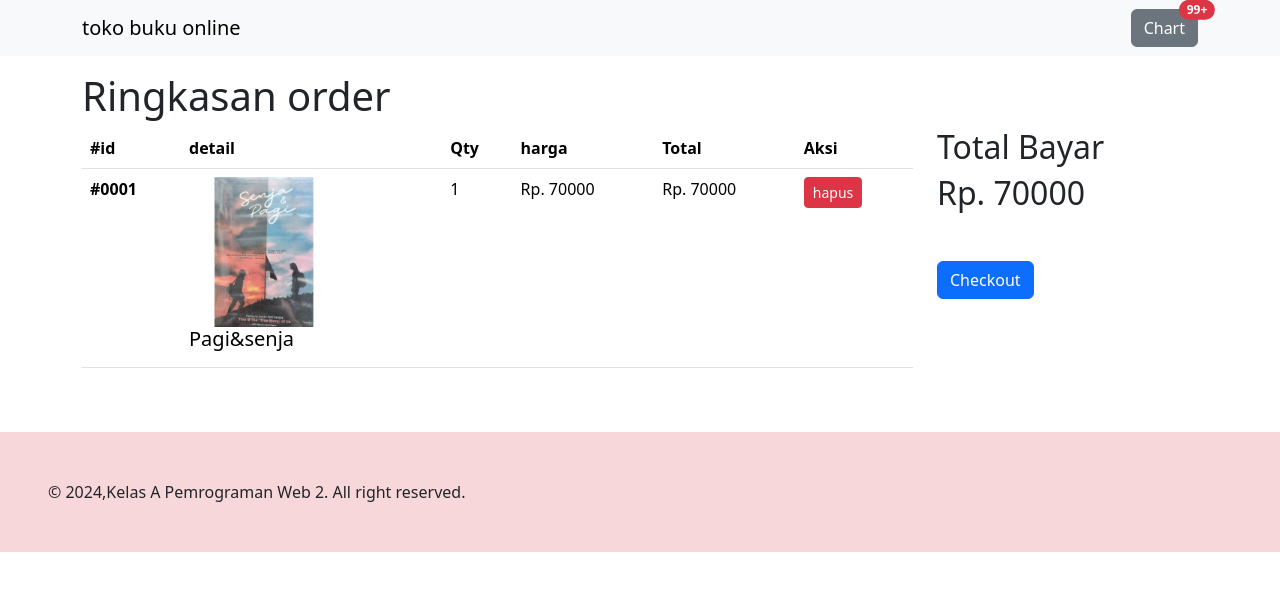
After one commit to juliaherwanda/pemrogramanweb2, a CodeIgniter 4 app: template toko-buku-online/app/Views/chart.php in a window 1280 px wide. The commit adds this page. Shown: the top 591 px of the page. Run offline with PHP 8.4 and a stand-in for CodeIgniter, Linux system fonts and the light colour scheme; the template is opened without the code that fills it, so the values that code supplies are empty; some libraries are stand-ins or nearby versions.

Commit message:
toko buku onlinr

```diff
--- a/toko-buku-online/app/Config/Routes.php
+++ b/toko-buku-online/app/Config/Routes.php
@@ -6,3 +6,4 @@ use CodeIgniter\Router\RouteCollection;
  * @var RouteCollection $routes
  */
 $routes->get('/', 'Home::index');
+$routes->get('/chart', 'Home::chart');
--- a/toko-buku-online/app/Controllers/Home.php
+++ b/toko-buku-online/app/Controllers/Home.php
@@ -8,4 +8,8 @@ class Home extends BaseController
     {
         return view('home');
     }
+
+    public function chart(){
+        return view('chart');
+    }
 }
--- /dev/null
+++ b/toko-buku-online/app/Views/chart.php
@@ -0,0 +1,48 @@
+<?= $this->extend('layout'); ?>
+
+<?= $this->section('main'); ?>
+<div class="container">
+    <h1>Ringkasan order</h1>
+    <div class="row">
+        <div class="col-9">
+            <table class="table table-stripe">
+                <thead>
+                    <tr>
+                        <th scope="col">#id</th>
+                        <th scope="col">detail</th>
+                        <th scope="col">Qty</th>
+                        <th scope="col">harga</th>
+                        <th scope="col">Total</th>
+                        <th scope="col">Aksi</th>
+                    </tr>
+                </thead>
+                <tbody>
+                    <tr>
+                        <th scope="row">#0001</th>
+                        <td>
+                            <img src="<?= base_url() . 'images/1.png' ?>" alt="" style="width: 150px; height: auto;">
+                            <h5>Pagi&senja</h5>
+                        </td>
+                        <td>1</td>
+                        <td>Rp. 70000</td>
+                        <td>Rp. 70000</td>
+                        <td>
+                            <button class="btn btn-sm btn-danger">hapus</button>
+                        </td>
+                    </tr>
+                </tbody>
+            </table>
+        </div>
+        <div class="col-3">
+            <div class="">
+                <h2 class="text-seccondary">Total Bayar</h2>
+                <h2>Rp. 70000</h2>
+                <div class="mt-5">
+                    <a href="<?= base_url('checkout')?>" class="btn btn-primary">Checkout</a>
+                </div>
+            </div>
+        </div>
+    </div>
+</div>
+
+<?= $this->endSection(); ?>
--- /dev/null
+++ b/toko-buku-online/app/Views/layout.php
@@ -0,0 +1,35 @@
+<!doctype html>
+<html lang="en">
+
+<head>
+    <meta charset="utf-8">
+    <meta name="viewport" content="width=device-width, initial-scale=1">
+    <title>toko buku online</title>
+    <link href="https://cdn.jsdelivr.net/npm/bootstrap@5.3.3/dist/css/bootstrap.min.css" rel="stylesheet" integrity="sha384-QWTKZyjpPEjISv5WaRU9OFeRpok6YctnYmDr5pNlyT2bRjXh0JMhjY6hW+ALEwIH" crossorigin="anonymous">
+</head>
+
+<body>
+    <!-- As a link -->
+    <nav class="navbar navbar-light bg-light mb-3">
+        <div class="container">
+            <a class="navbar-brand" href="#">toko buku online</a>
+            <a href="<?= base_url('chart') ?>" class="btn btn-secondary position-relative">
+                Chart
+                <span class="position-absolute top-0 start-100 translate-middle badge rounded-pill bg-danger">
+                    99+
+                    <span class="visually-hidden">unread messages</span>
+                </span>
+            </a>
+        </div>
+    </nav>
+
+    <?= $this->renderSection('main'); ?>
+
+    <footer class="p-5 bg-danger-subtle mt-5">
+        &copy; 2024,Kelas A Pemrograman Web 2. All right reserved.
+    </footer>
+
+    <script src="https://cdn.jsdelivr.net/npm/bootstrap@5.3.3/dist/js/bootstrap.bundle.min.js" integrity="sha384-YvpcrYf0tY3lHB60NNkmXc5s9fDVZLESaAA55NDzOxhy9GkcIdslK1eN7N6jIeHz" crossorigin="anonymous"></script>
+</body>
+
+</html>
```
Also changed, not shown: toko-buku-online/app/Views/checkout.php (added, +32 -0 lines), toko-buku-online/app/Views/home.php (+18 -2 lines), toko-buku-online/app/Views/search.php (added, +106 -0 lines), toko-buku-online/app/Views/submit.php (added, +12 -0 lines).
